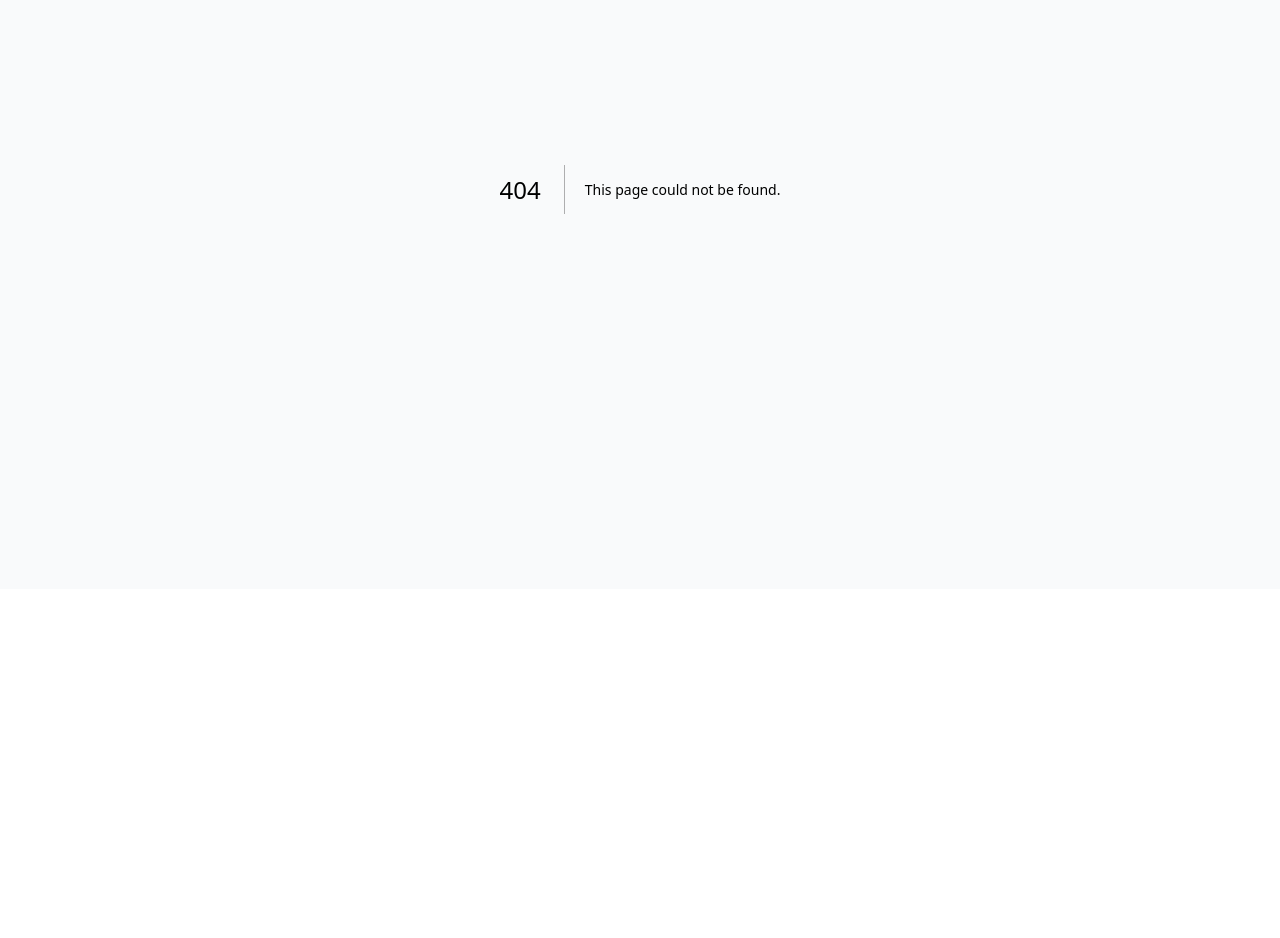
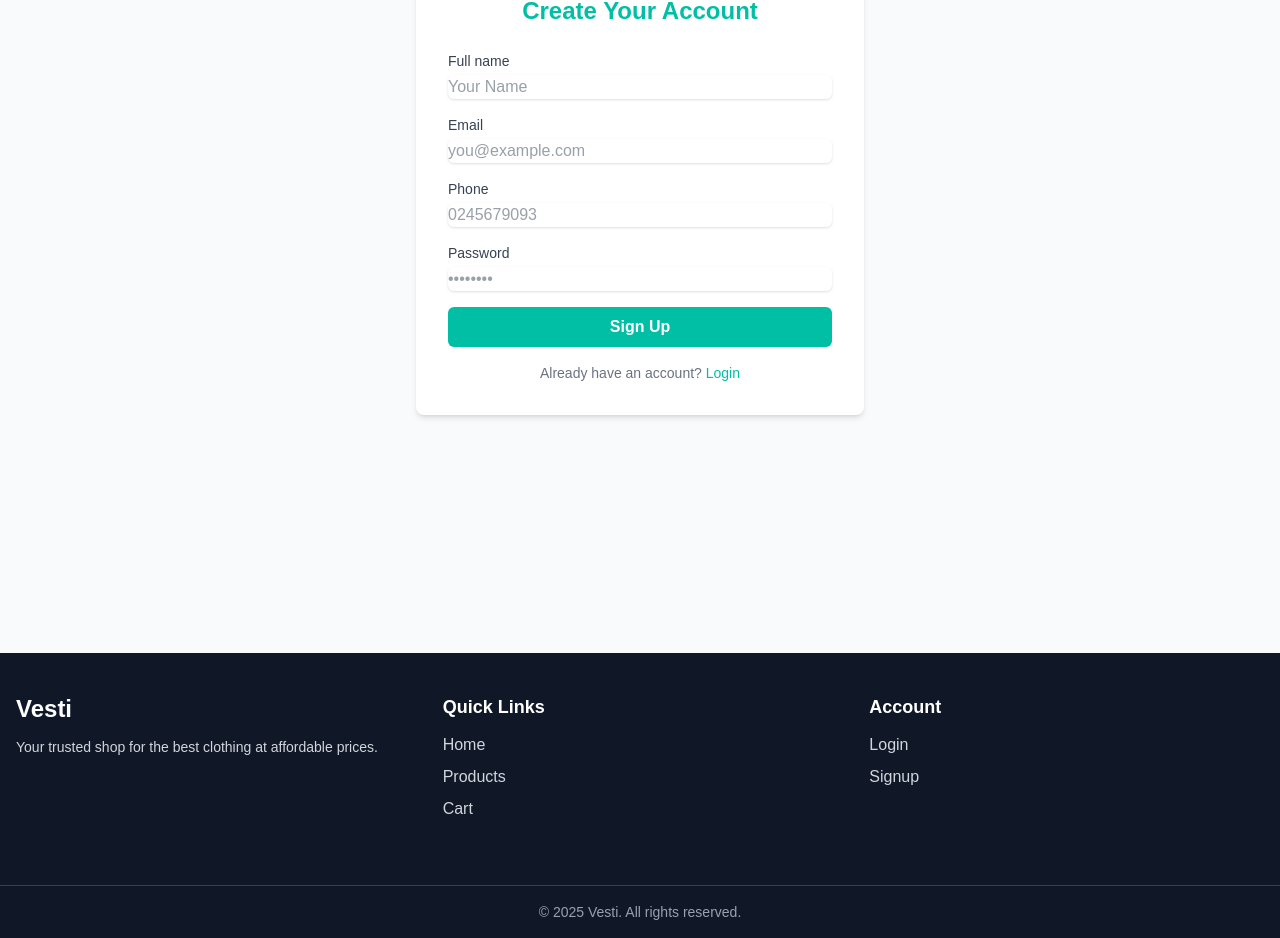
Before and after one commit to manuel4life/vesti-app, a Next.js app: page /signup in a window 1280 px wide. Before the commit this address had no page. Shown: the part 276-1214 px from the top of the page. Before the commit the page ends 865 px from the top, so only its background shows below. Built offline with nearby package versions, Linux system fonts and the light colour scheme.

Commit message:
Features:Footer,Login,Signup impelmentation

```diff
--- /dev/null
+++ b/components/Footer.tsx
@@ -0,0 +1,57 @@
+import Link from "next/link";
+
+export default function Footer() {
+  return (
+    <footer className="bg-gray-900 text-gray-300 mt-16">
+      <div className="max-w-7xl mx-auto px-4 py-10 grid grid-cols-1 md:grid-cols-3 gap-8">
+        <div>
+          <h2 className="text-2xl font-bold text-white mb-3">Vesti</h2>
+          <p className="text-sm">
+            Your trusted shop for the best clothing at affordable prices.
+          </p>
+        </div>
+
+        <div>
+          <h3 className="text-lg font-semibold text-white mb-3">Quick Links</h3>
+          <ul className="space-y-2">
+            <li>
+              <Link href="/" className="hover:text-white">
+                Home
+              </Link>
+            </li>
+            <li>
+              <Link href="/products" className="hover:text-white">
+                Products
+              </Link>
+            </li>
+            <li>
+              <Link href="/cart" className="hover:text-white">
+                Cart
+              </Link>
+            </li>
+          </ul>
+        </div>
+
+        <div>
+          <h3 className="text-lg font-semibold text-white mb-3">Account</h3>
+          <ul className="space-y-2">
+            <li>
+              <Link href="/login" className="hover:text-white">
+                Login
+              </Link>
+            </li>
+            <li>
+              <Link href="/signup" className="hover:text-white">
+                Signup
+              </Link>
+            </li>
+          </ul>
+        </div>
+      </div>
+
+      <div className="border-t border-gray-700 mt-6 py-4 text-center text-sm text-gray-400">
+        © {new Date().getFullYear()} Vesti. All rights reserved.
+      </div>
+    </footer>
+  );
+}
--- a/components/Navbar.tsx
+++ b/components/Navbar.tsx
@@ -1,5 +1,4 @@
-// components/Navbar.tsx
-import { Search, ShoppingCart, Menu, X } from "lucide-react";
+import { Search, ShoppingCart, Menu, X, UserPlus, LogIn } from "lucide-react";
 import { useState } from "react";
 import Link from "next/link";
 import { useCart } from "@/context/CartContext";
@@ -9,7 +8,7 @@ function CartButton({ count }: { count: number }) {
     <Link
       href="/cart"
       aria-label="View shopping cart"
-      className="relative p-2 hover:bg-gray-200 rounded-full transition "
+      className="relative p-2 hover:bg-gray-200 rounded-full transition"
     >
       <ShoppingCart className="w-6 h-6 text-gray-700" />
       {count > 0 && (
@@ -29,10 +28,12 @@ export default function Navbar() {
     <nav className="bg-white border-b border-gray-200 sticky top-0 z-50">
       <div className="max-w-7xl mx-auto px-4 sm:px-6 lg:px-8">
         <div className="flex justify-between items-center h-16">
+          {/* Logo */}
           <Link href="/" className="text-2xl font-bold text-stone-800">
             Vesti
           </Link>
 
+          {/* Search */}
           <div className="hidden md:block relative text-black">
             <Search className="absolute left-3 top-1/2 -translate-y-1/2 text-gray-400 w-4 h-4" />
             <input
@@ -42,13 +43,32 @@ export default function Navbar() {
             />
           </div>
 
-          <div className="flex items-center space-x-3 ">
+          {/* Right Side */}
+          <div className="flex items-center space-x-4">
             <CartButton count={cartCount} />
 
+            {/* Login link */}
+            <Link
+              href="/login"
+              className="flex items-center space-x-1 text-2xl font-extrabold hover:text-accent transition text-[#04d9bd]"
+            >
+              <LogIn className="w-5 h-5" />
+              <span className="text-sm font-medium">Login</span>
+            </Link>
+
+            {/* Signup link */}
+            <Link
+              href="/signup"
+              className="flex items-center space-x-1 text-gray-700 hover:text-accent transition"
+            >
+              <UserPlus className="w-5 h-5" />
+              <span className="text-sm font-medium">Signup</span>
+            </Link>
+
+            {/* Mobile Menu Button */}
             <button
               onClick={() => setIsMenuOpen(!isMenuOpen)}
-              aria-label="T
-              oggle menu"
+              aria-label="Toggle menu"
               className="p-2 rounded-full hover:bg-gray-100 transition md:hidden"
             >
               {isMenuOpen ? (
--- a/pages/_app.tsx
+++ b/pages/_app.tsx
@@ -2,12 +2,14 @@ import type { AppProps } from "next/app";
 import "../styles/globals.css";
 import Layout from "@/components/Layout";
 import { CartProvider } from "@/context/CartContext";
+import Footer from "@/components/Footer";
 
 function MyApp({ Component, pageProps }: AppProps) {
   return (
     <CartProvider>
       <Layout>
         <Component {...pageProps} />
+        <Footer />
       </Layout>
     </CartProvider>
   );
--- a/pages/cart.tsx
+++ b/pages/cart.tsx
@@ -1,4 +1,3 @@
-// pages/cart.tsx
 import { useCart } from "@/context/CartContext";
 import Image from "next/image";
 import Link from "next/link";
--- /dev/null
+++ b/pages/login.tsx
@@ -0,0 +1,51 @@
+import Link from "next/link";
+
+export default function LoginPage() {
+  return (
+    <div className="flex justify-center items-center min-h-screen bg-gray-50 px-4">
+      <div className="w-full max-w-md bg-white shadow-md rounded-lg p-8">
+        <h1 className="text-2xl font-bold text-center mb-6 text-[#01bfa5]">
+          Login to Vesti
+        </h1>
+
+        <form className="space-y-4 text-gray-700">
+          <div>
+            <label className="block text-sm font-medium text-gray-700">
+              Email
+            </label>
+            <input
+              type="email"
+              className="mt-1 block w-full border-gray-300 rounded-md shadow-sm focus:ring-[#01bfa5] focus:border-[#01bfa5]"
+              placeholder="you@example.com"
+            />
+          </div>
+
+          <div>
+            <label className="block text-sm font-medium text-gray-700">
+              Password
+            </label>
+            <input
+              type="password"
+              className="mt-1 block w-full border-gray-300 rounded-md shadow-sm focus:ring-[#01bfa5] focus:border-[#01bfa5]"
+              placeholder="••••••••"
+            />
+          </div>
+
+          <button
+            type="submit"
+            className="w-full bg-[#01bfa5] hover:bg-[#01bfa5]/90 text-white px-4 py-2 rounded-md font-semibold"
+          >
+            Login
+          </button>
+        </form>
+
+        <p className="text-center text-sm text-gray-500 mt-4">
+          Don’t have an account?{" "}
+          <Link href="/signup" className="text-[#01bfa5] hover:underline">
+            Sign up
+          </Link>
+        </p>
+      </div>
+    </div>
+  );
+}
--- /dev/null
+++ b/pages/signup.tsx
@@ -0,0 +1,72 @@
+import Link from "next/link";
+
+export default function SignupPage() {
+  return (
+    <div className="flex justify-center items-center min-h-screen bg-gray-50 px-4">
+      <div className="w-full max-w-md bg-white shadow-md rounded-lg p-8">
+        <h1 className="text-2xl font-extrabold text-center mb-6 text-[#01bfa5]">
+          Create Your Account
+        </h1>
+
+        <form className="space-y-4 text-gray-700">
+          <div>
+            <label className="block text-sm font-medium text-gray-700">
+              Full name
+            </label>
+            <input
+              type="text"
+              className="mt-1 block w-full border-gray-300 rounded-md shadow-sm focus:ring-[#01bfa5] focus:border-[#01bfa5]"
+              placeholder="Your Name"
+            />
+          </div>
+
+          <div>
+            <label className="block text-sm font-medium text-gray-700">
+              Email
+            </label>
+            <input
+              type="email"
+              className="mt-1 block w-full border-gray-300 rounded-md shadow-sm focus:ring-[#01bfa5] focus:border-[#01bfa5]"
+              placeholder="you@example.com"
+            />
+          </div>
+
+          <div>
+            <label className="block text-sm font-medium text-gray-700">
+              Phone
+            </label>
+            <input
+              type="tel"
+              className="mt-1 block w-full border-gray-300 rounded-md shadow-sm focus:ring-[#01bfa5] focus:border-[#01bfa5]"
+              placeholder="0245679093"
+            />
+          </div>
+          <div>
+            <label className="block text-sm font-medium text-gray-700">
+              Password
+            </label>
+            <input
+              type="password"
+              className="mt-1 block w-full border-gray-300 rounded-md shadow-sm focus:ring-[#01bfa5] focus:border-[#01bfa5]"
+              placeholder="••••••••"
+            />
+          </div>
+
+          <button
+            type="submit"
+            className="w-full bg-[#01bfa5] hover:bg-[#01bfa5]/90 text-white px-4 py-2 rounded-md font-semibold"
+          >
+            Sign Up
+          </button>
+        </form>
+
+        <p className="text-center text-sm text-gray-500 mt-4">
+          Already have an account?{" "}
+          <Link href="/login" className="text-[#01bfa5] hover:underline">
+            Login
+          </Link>
+        </p>
+      </div>
+    </div>
+  );
+}
```
Also changed, not shown: 1 other file (tests, documents, lock files or other folders).
